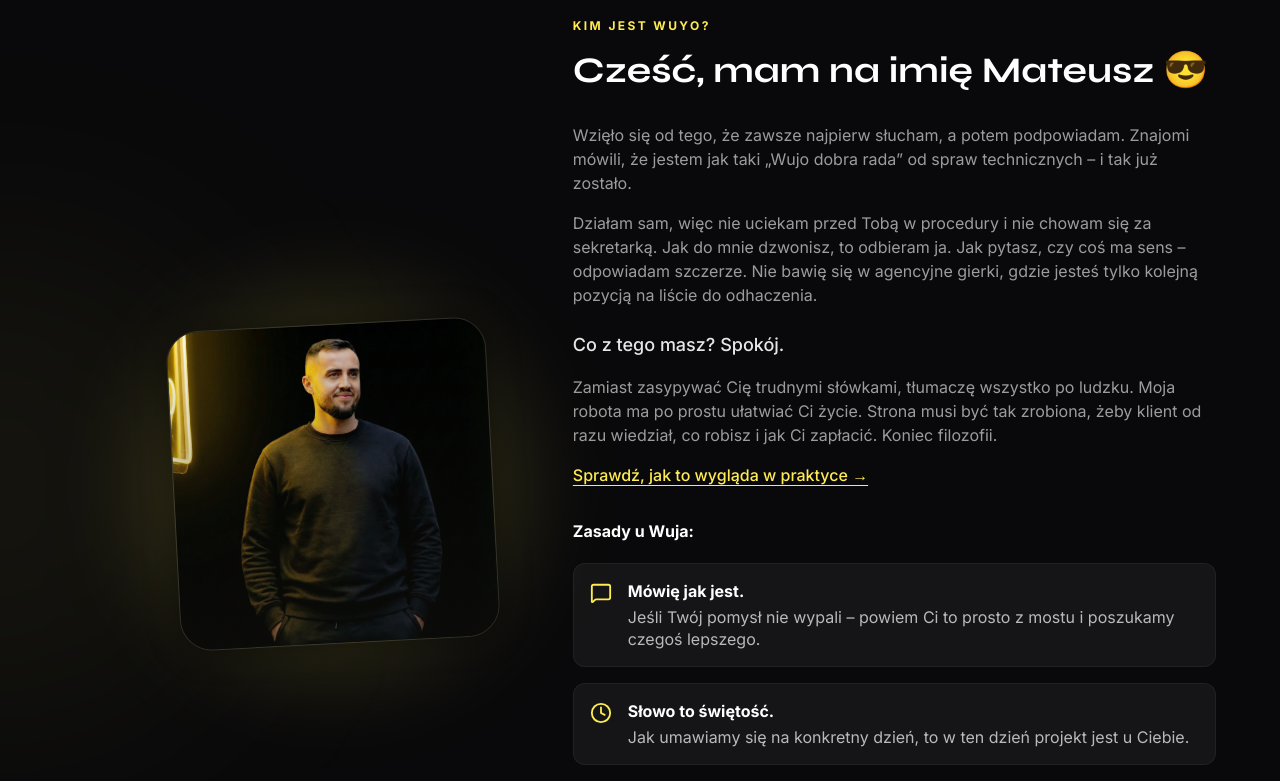
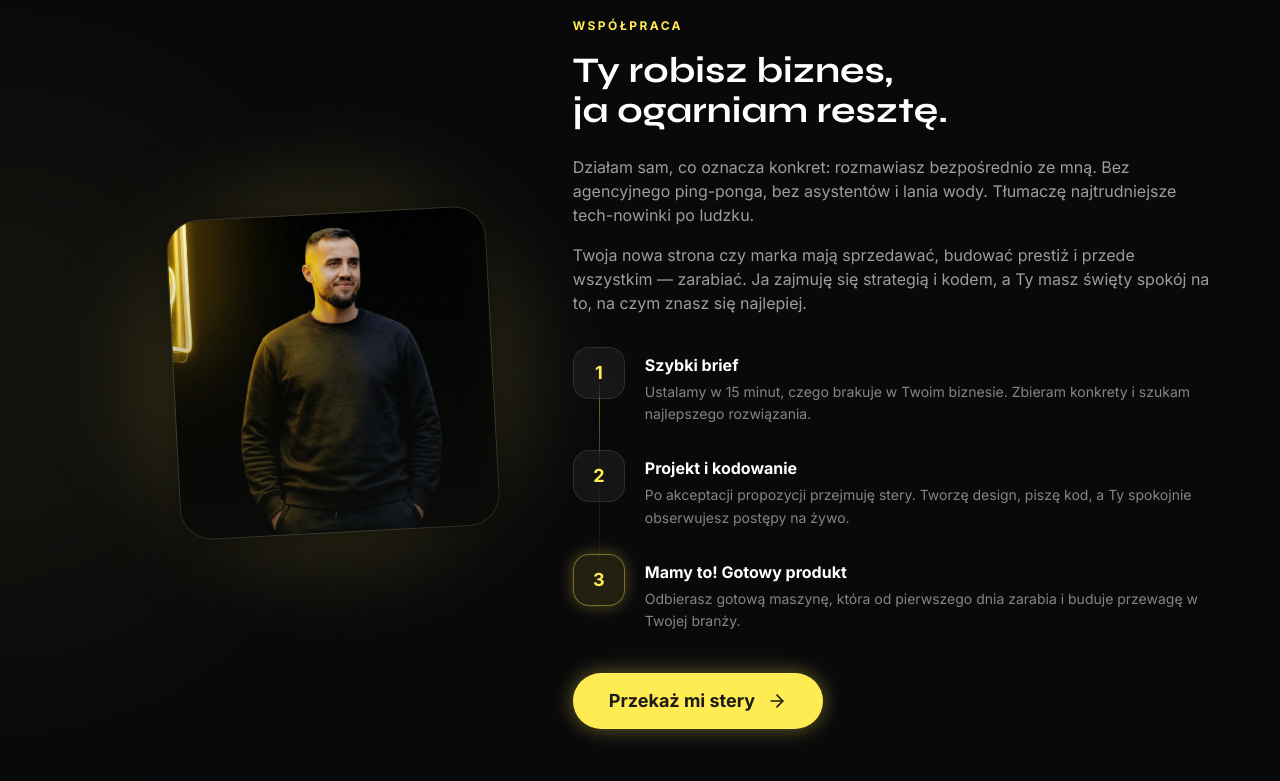
Before and after one commit to pergamindruk/wuyo, a Next.js app: page / in a window 1280 px wide. Shown: the part 8160-8941 px from the top of the page. Built offline with nearby package versions, Linux system fonts and the light colour scheme.

Commit message:
refactor(home): przebudowa sekcji o-mnie — nowy nagłówek, krótszy tekst, mini-timeline procesu, nowe CTA

```diff
--- a/src/app/(main)/page.tsx
+++ b/src/app/(main)/page.tsx
@@ -137,44 +137,47 @@ export default function Home() {
 
                     {/* Right: Text Content */}
                     <AnimatedSection delay={0.2} className="max-w-2xl mx-auto lg:mx-0">
-                        <p className="eyebrow mb-4">Kim jest Wuyo?</p>
-                        <h2 className="text-3xl md:text-4xl font-bold text-white mb-8 leading-tight">
-                            Cześć, mam na imię Mateusz 😎
+                        <p className="eyebrow mb-4">Współpraca</p>
+                        <h2 className="text-3xl md:text-4xl font-bold text-white mb-6 leading-tight">
+                            Ty robisz biznes,<br />ja ogarniam resztę.
                         </h2>
-                        <div className="text-white/60 leading-relaxed mb-6 space-y-4 text-sm md:text-base">
-                            <p>Wzięło się od tego, że zawsze najpierw słucham, a potem podpowiadam. Znajomi mówili, że jestem jak taki „Wujo dobra rada” od spraw technicznych – i tak już zostało.</p>
-                            <p>Działam sam, więc nie uciekam przed Tobą w procedury i nie chowam się za sekretarką. Jak do mnie dzwonisz, to odbieram ja. Jak pytasz, czy coś ma sens – odpowiadam szczerze. Nie bawię się w agencyjne gierki, gdzie jesteś tylko kolejną pozycją na liście do odhaczenia.</p>
-                            <p className="text-white/90 font-medium text-lg pt-2">Co z tego masz? Spokój.</p>
-                            <p>Zamiast zasypywać Cię trudnymi słówkami, tłumaczę wszystko po ludzku. Moja robota ma po prostu ułatwiać Ci życie. Strona musi być tak zrobiona, żeby klient od razu wiedział, co robisz i jak Ci zapłacić. Koniec filozofii.</p>
-                            <p className="mt-2"><Link href="#portfolio" className="text-gold hover:text-gold-light underline underline-offset-4 transition-colors font-medium">Sprawdź, jak to wygląda w praktyce →</Link></p>
+                        <div className="text-white/60 leading-relaxed mb-8 space-y-4 text-sm md:text-base">
+                            <p>Działam sam, co oznacza konkret: rozmawiasz bezpośrednio ze mną. Bez agencyjnego ping-ponga, bez asystentów i lania wody. Tłumaczę najtrudniejsze tech-nowinki po ludzku.</p>
+                            <p>Twoja nowa strona czy marka mają sprzedawać, budować prestiż i przede wszystkim — zarabiać. Ja zajmuję się strategią i kodem, a Ty masz święty spokój na to, na czym znasz się najlepiej.</p>
                         </div>
 
-                        <div className="mt-8 mb-10">
-                            <p className="text-white font-bold mb-5">Zasady u Wuja:</p>
-                            <ul className="space-y-4">
-                                <li className="flex items-start gap-4 text-white/70 text-sm md:text-base bg-white/5 p-4 rounded-xl border border-white/5 hover:border-gold/30 transition-colors">
-                                    <MessageSquare className="text-gold shrink-0 mt-0.5" size={22} />
-                                    <div className="leading-snug">
-                                        <strong className="text-white block mb-1">Mówię jak jest.</strong> Jeśli Twój pomysł nie wypali – powiem Ci to prosto z mostu i poszukamy czegoś lepszego.
+                        <div className="mt-8 mb-10 relative">
+                            {/* Ścieżka */}
+                            <div className="absolute left-[26px] top-6 bottom-6 w-px bg-gradient-to-b from-gold/50 via-white/10 to-transparent" />
+
+                            <ul className="space-y-6">
+                                <li className="relative flex items-start gap-5">
+                                    <div className="relative z-10 w-[52px] h-[52px] shrink-0 rounded-2xl bg-white/5 border border-white/10 flex items-center justify-center text-gold font-bold text-lg backdrop-blur-md">1</div>
+                                    <div className="pt-1.5">
+                                        <strong className="block text-white mb-1">Szybki brief</strong>
+                                        <p className="text-white/50 text-sm leading-relaxed pr-4">Ustalamy w 15 minut, czego brakuje w Twoim biznesie. Zbieram konkrety i szukam najlepszego rozwiązania.</p>
                                     </div>
                                 </li>
-                                <li className="flex items-start gap-4 text-white/70 text-sm md:text-base bg-white/5 p-4 rounded-xl border border-white/5 hover:border-gold/30 transition-colors">
-                                    <Clock className="text-gold shrink-0 mt-0.5" size={22} />
-                                    <div className="leading-snug">
-                                        <strong className="text-white block mb-1">Słowo to świętość.</strong> Jak umawiamy się na konkretny dzień, to w ten dzień projekt jest u Ciebie.
+                                <li className="relative flex items-start gap-5">
+                                    <div className="relative z-10 w-[52px] h-[52px] shrink-0 rounded-2xl bg-white/5 border border-white/10 flex items-center justify-center text-gold font-bold text-lg backdrop-blur-md">2</div>
+                                    <div className="pt-1.5">
+                                        <strong className="block text-white mb-1">Projekt i kodowanie</strong>
+                                        <p className="text-white/50 text-sm leading-relaxed pr-4">Po akceptacji propozycji przejmuję stery. Tworzę design, piszę kod, a Ty spokojnie obserwujesz postępy na żywo.</p>
                                     </div>
                                 </li>
-                                <li className="flex items-start gap-4 text-white/70 text-sm md:text-base bg-white/5 p-4 rounded-xl border border-white/5 hover:border-gold/30 transition-colors">
-                                    <ShieldCheck className="text-gold shrink-0 mt-0.5" size={22} />
-                                    <div className="leading-snug">
-                                        <strong className="text-white block mb-1">Zero owijania w bawełnę.</strong> Wiesz dokładnie, za co płacisz bez ukrytych kosztów.
+                                <li className="relative flex items-start gap-5">
+                                    <div className="relative z-10 w-[52px] h-[52px] shrink-0 rounded-2xl bg-gold/10 border border-gold/40 shadow-[0_0_15px_rgba(255,235,82,0.3)] flex items-center justify-center text-gold font-bold text-lg backdrop-blur-md">3</div>
+                                    <div className="pt-1.5">
+                                        <strong className="block text-white mb-1">Mamy to! Gotowy produkt</strong>
+                                        <p className="text-white/50 text-sm leading-relaxed pr-4">Odbierasz gotową maszynę, która od pierwszego dnia zarabia i buduje przewagę w Twojej branży.</p>
                                     </div>
                                 </li>
                             </ul>
                         </div>
 
-                        <Link href="#kontakt" className="btn-gradient inline-flex items-center justify-center gap-2 w-full md:w-auto">
-                            Lecimy z tematem <ArrowRight size={18} />
+                        <Link href="#kontakt" className="btn-gold inline-flex items-center justify-center gap-3 w-full md:w-auto px-10 py-4 shadow-[0_0_20px_rgba(255,235,82,0.4)] hover:shadow-[0_0_40px_rgba(255,235,82,0.6)] group">
+                            <span className="font-bold text-navy text-lg group-hover:scale-105 transition-transform">Przekaż mi stery</span>
+                            <ArrowRight size={20} className="text-navy group-hover:translate-x-1 transition-transform" />
                         </Link>
                     </AnimatedSection>
                 </div>
```
Also changed, not shown: next-env.d.ts.
